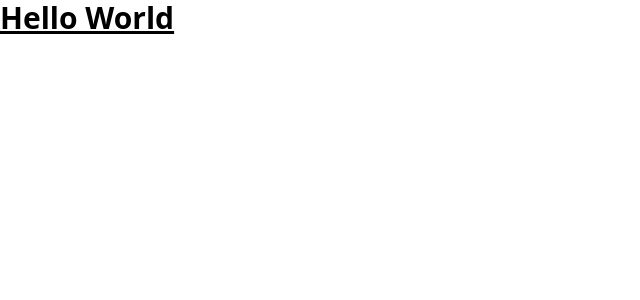
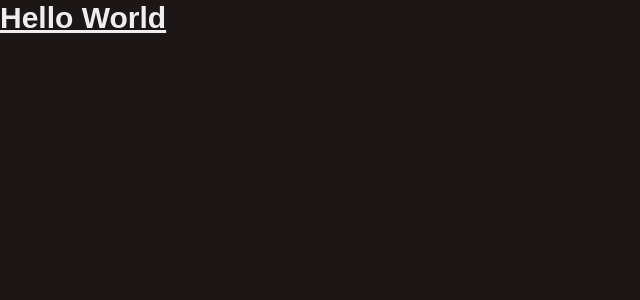
Before and after one commit to betsaleeldjuma/adminDashboard, a React (Vite) app: page / in a window 1280 px wide. Shown: the top 300 px of the page, without its empty margins (0-640 px from the left). Built offline with nearby package versions, Linux system fonts and the light colour scheme.

Commit message:
Set the UI

```diff
--- a/src/index.css
+++ b/src/index.css
@@ -1 +1,10 @@
 @import "tailwindcss";
+
+body {
+  background-color: #1D1616;
+  color: #EEEEEE;
+  font-family: "Montserrat", sans-serif;
+  font-optical-sizing: auto;
+  font-weight: weight;
+  font-style: normal;
+}
```
